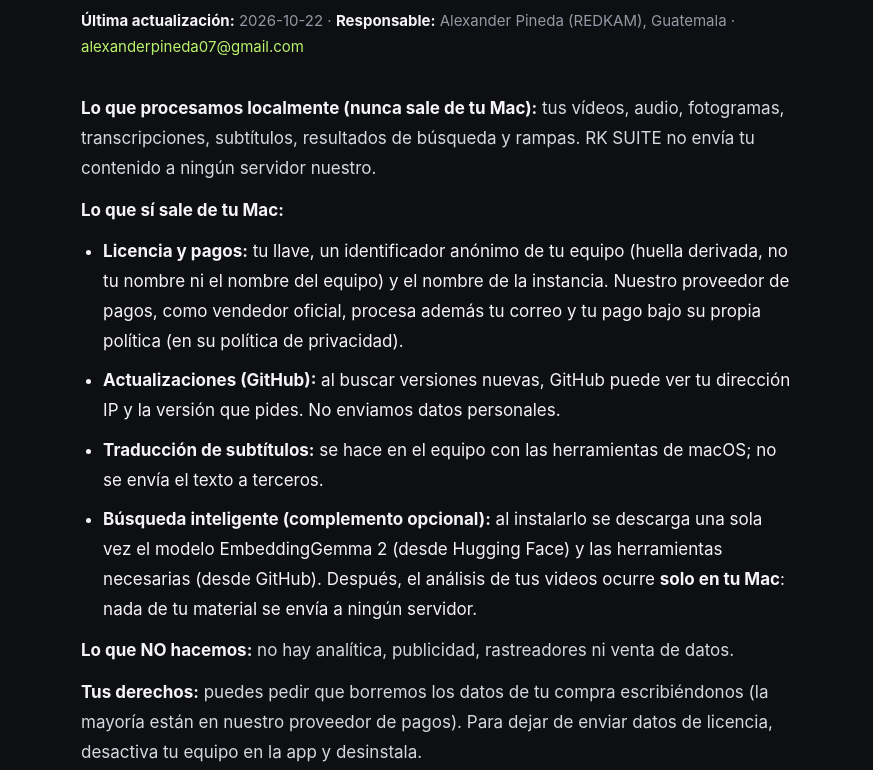
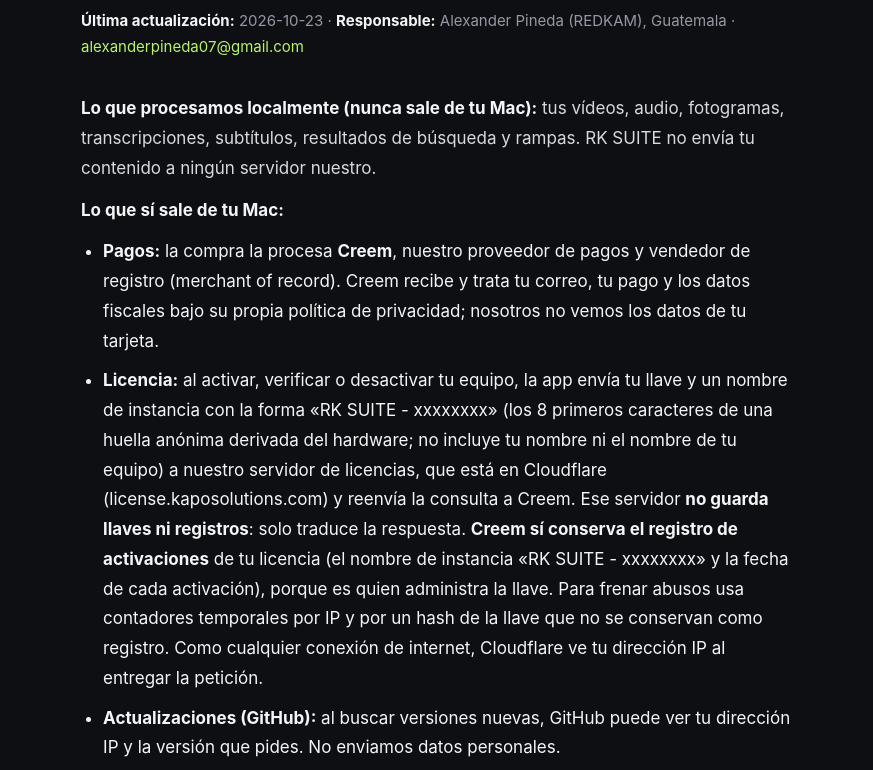
Before and after one commit to 93kapo/kaposolutions, a plain HTML site: page rk-suite/privacidad.html in a window 1280 px wide. Shown: the part 182-952 px from the top of the page, without its empty margins (203-1076 px from the left). Drawn offline with Linux system fonts and the light colour scheme.

Commit message:
Legal: Creem como proveedor de pagos y servidor de licencias

```diff
--- a/rk-suite/privacidad.html
+++ b/rk-suite/privacidad.html
@@ -4,10 +4,11 @@
 h1{font-size:clamp(32px,6vw,48px);line-height:1.1;letter-spacing:-.03em;margin-bottom:12px}.meta{color:var(--mut);font-size:15px;margin-bottom:34px}h2{font-size:22px;margin:34px 0 10px}ol,ul{padding-left:1.3em;margin:10px 0}li{margin:10px 0}p{margin:12px 0;color:#d7d9e0}b{color:var(--txt)}
 footer{max-width:760px;margin:0 auto;padding:30px 24px 60px;border-top:1px solid var(--line);color:var(--mut);font-size:14px}@media (prefers-reduced-motion:reduce){main{animation:none}}</style></head><body>
 <header><a class="brand" href="./"><img src="logo.svg" alt="" width="32" height="32"><span>RK SUITE</span></a><a href="./">← Inicio / Home</a></header>
-<main><h1>Política de privacidad</h1><p class="meta"><b>Última actualización:</b> 2026-10-22 · <b>Responsable:</b> Alexander Pineda (REDKAM), Guatemala · <a href="mailto:alexanderpineda07@gmail.com">alexanderpineda07@gmail.com</a></p><p><b>Lo que procesamos localmente (nunca sale de tu Mac):</b> tus vídeos, audio, fotogramas, transcripciones, subtítulos, resultados de búsqueda y rampas. RK SUITE no envía tu contenido a ningún servidor nuestro.</p>
+<main><h1>Política de privacidad</h1><p class="meta"><b>Última actualización:</b> 2026-10-23 · <b>Responsable:</b> Alexander Pineda (REDKAM), Guatemala · <a href="mailto:alexanderpineda07@gmail.com">alexanderpineda07@gmail.com</a></p><p><b>Lo que procesamos localmente (nunca sale de tu Mac):</b> tus vídeos, audio, fotogramas, transcripciones, subtítulos, resultados de búsqueda y rampas. RK SUITE no envía tu contenido a ningún servidor nuestro.</p>
 <p><b>Lo que sí sale de tu Mac:</b></p>
 <ul>
-<li><b>Licencia y pagos:</b> tu llave, un identificador anónimo de tu equipo (huella derivada, no tu nombre ni el nombre del equipo) y el nombre de la instancia. Nuestro proveedor de pagos, como vendedor oficial, procesa además tu correo y tu pago bajo su propia política (en su política de privacidad).</li>
+<li><b>Pagos:</b> la compra la procesa <b>Creem</b>, nuestro proveedor de pagos y vendedor de registro (merchant of record). Creem recibe y trata tu correo, tu pago y los datos fiscales bajo su propia política de privacidad; nosotros no vemos los datos de tu tarjeta.</li>
+<li><b>Licencia:</b> al activar, verificar o desactivar tu equipo, la app envía tu llave y un nombre de instancia con la forma «RK SUITE - xxxxxxxx» (los 8 primeros caracteres de una huella anónima derivada del hardware; no incluye tu nombre ni el nombre de tu equipo) a nuestro servidor de licencias, que está en Cloudflare (license.kaposolutions.com) y reenvía la consulta a Creem. Ese servidor <b>no guarda llaves ni registros</b>: solo traduce la respuesta. <b>Creem sí conserva el registro de activaciones</b> de tu licencia (el nombre de instancia «RK SUITE - xxxxxxxx» y la fecha de cada activación), porque es quien administra la llave. Para frenar abusos usa contadores temporales por IP y por un hash de la llave que no se conservan como registro. Como cualquier conexión de internet, Cloudflare ve tu dirección IP al entregar la petición.</li>
 <li><b>Actualizaciones (GitHub):</b> al buscar versiones nuevas, GitHub puede ver tu dirección IP y la versión que pides. No enviamos datos personales.</li>
 <li><b>Traducción de subtítulos:</b> se hace en el equipo con las herramientas de macOS; no se envía el texto a terceros.</li>
 </ul>
@@ -15,5 +16,5 @@
 <li><b>Búsqueda inteligente (complemento opcional):</b> al instalarlo se descarga una sola vez el modelo EmbeddingGemma 2 (desde Hugging Face) y las herramientas necesarias (desde GitHub). Después, el análisis de tus videos ocurre <b>solo en tu Mac</b>: nada de tu material se envía a ningún servidor.</li>
 </ul>
 <p><b>Lo que NO hacemos:</b> no hay analítica, publicidad, rastreadores ni venta de datos.</p>
-<p><b>Tus derechos:</b> puedes pedir que borremos los datos de tu compra escribiéndonos (la mayoría están en nuestro proveedor de pagos). Para dejar de enviar datos de licencia, desactiva tu equipo en la app y desinstala.</p></main>
+<p><b>Tus derechos:</b> puedes pedir que borremos los datos de tu compra escribiéndonos (la mayoría están en Creem, nuestro proveedor de pagos). Para dejar de enviar datos de licencia, desactiva tu equipo en la app y desinstala.</p></main>
 <footer>RK SUITE · Created by @93kapo · REDKAM, Guatemala · <a href="mailto:alexanderpineda07@gmail.com">alexanderpineda07@gmail.com</a><br>Este texto está en español. Si necesitas una versión en inglés, escríbenos. / This text is in Spanish. Write to us if you need an English version.</footer></body></html>
```
Also changed, not shown: rk-suite/index.html (+1 -1 lines), rk-suite/reembolso.html (+2 -2 lines), rk-suite/terminos.html (+2 -2 lines).
